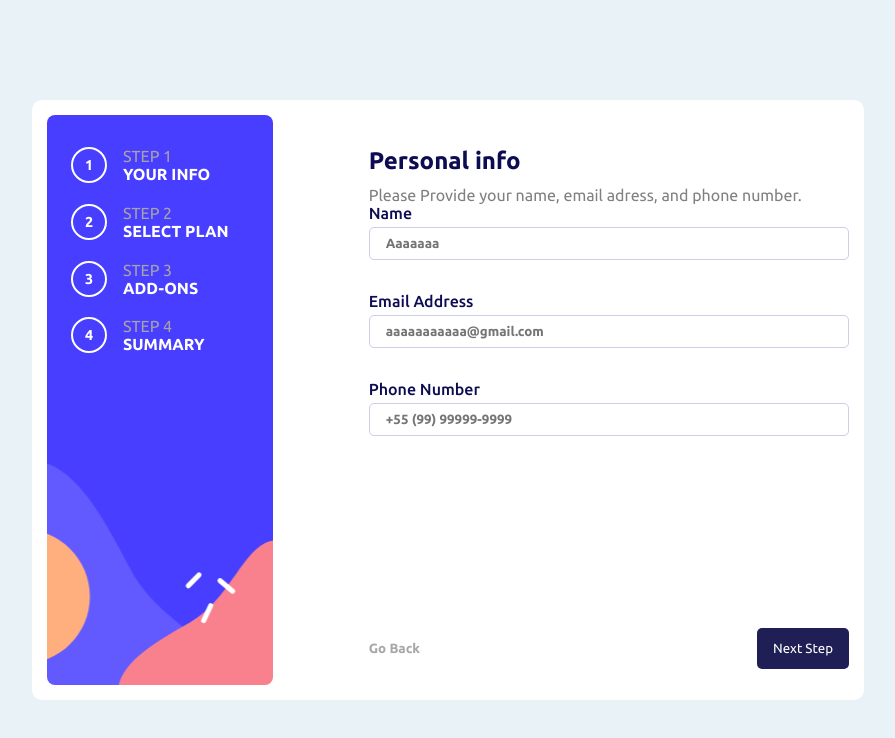
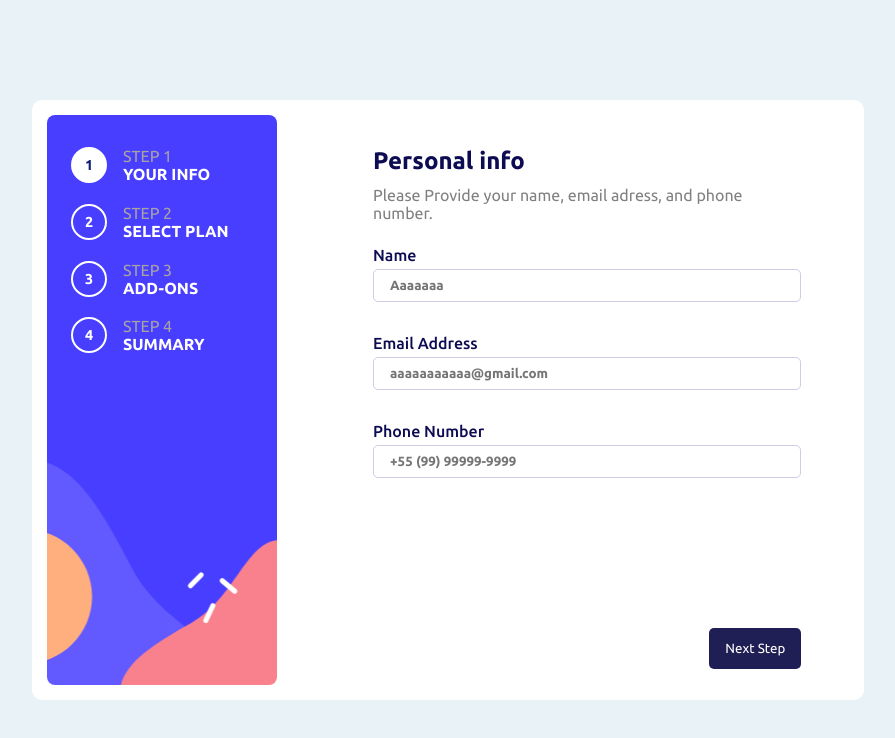
Before and after one commit to AbnnerB/multi-step-form, a React (Vite) app: page / in a window 1280 px wide. Shown: the top 738 px of the page, without its empty margins (192-1087 px from the left). Built offline with nearby package versions, Linux system fonts and the light colour scheme.

Commit message:
adicionando step de agradecimento

```diff
--- a/src/components/FatherComponent.jsx
+++ b/src/components/FatherComponent.jsx
@@ -1,3 +1,4 @@
+import { useEffect } from "react";
 import styled from "styled-components";
 import useStepContext from "../hook/useStepContext";
 
@@ -9,14 +10,15 @@ const FatherContainer = styled.section`
   justify-content: space-between;
   padding: 2rem 0 1rem 0;
 
-  /* .content {
-    margin-top: 2.5rem;
-  } */
+  .content {
+    width: 90%;
+    height: 100%;
+  }
 
   .barNavigation {
     display: flex;
     justify-content: space-between;
-    min-width: 80%;
+    width: 90%;
   }
 
   .barNavigation button:first-of-type {
@@ -58,10 +60,19 @@ export default function FatherComponent() {
     <FatherContainer>
       <div className="content">{contentInfoStepsArray[value]}</div>
 
-      <div className="barNavigation">
-        <button onClick={goBack}>Go Back</button>
-        <button onClick={nextStep}>Next Step</button>
-      </div>
+      {value !== contentInfoStepsArray.length - 1 && (
+        <div className="barNavigation">
+          <button
+            style={{ visibility: value === 0 ? "hidden" : "visible" }}
+            onClick={goBack}
+          >
+            Go Back
+          </button>
+          <button onClick={nextStep}>
+            {value !== 3 ? "Next Step" : "Confirm"}
+          </button>
+        </div>
+      )}
     </FatherContainer>
   );
 }
--- a/src/components/HeaderStepsInfo.jsx
+++ b/src/components/HeaderStepsInfo.jsx
@@ -5,7 +5,7 @@ const HeaderInfoSteps = styled.div`
     color: #0d0c53;
   }
   h4 {
-    margin-top: 0.7rem;
+    margin: 0.7rem 0 1.5rem 0;
     color: gray;
     font-weight: 400;
   }
--- a/src/components/SideBar.jsx
+++ b/src/components/SideBar.jsx
@@ -1,12 +1,14 @@
 import styled from "styled-components";
 
 import BgsideBar from "../assets/bg-sidebar-desktop.svg";
+import useStepContext from "../hook/useStepContext";
 
 const SideBarStyles = styled.section`
   background-image: url(${BgsideBar});
   background-size: cover;
   background-position: bottom center;
   padding-left: 1.5rem;
+  padding-right: 1rem;
   border-radius: 8px;
   width: 45%;
   max-width: 230px;
@@ -21,6 +23,7 @@ const SideBarStyles = styled.section`
 
   .sideBarInfoSteps {
     display: flex;
+    flex-wrap: wrap;
     gap: 1rem;
     cursor: pointer;
   }
@@ -37,6 +40,14 @@ const SideBarStyles = styled.section`
     font-weight: bold;
     font-size: 0.9rem;
   }
+
+  .backgroundFill {
+    background-color: white;
+    color: #0f1e75 !important;
+    font-weight: bold;
+    border-color: #0f1e75;
+  }
+
   .sideBarInfoSteps h4 {
     color: #a8a3a3;
     font-weight: 400;
@@ -47,32 +58,34 @@ const SideBarStyles = styled.section`
 `;
 
 export default function SideBar() {
+  const { value, setValue } = useStepContext();
+
   return (
     <SideBarStyles>
       <div className="containerInfoSideBarSteps">
         <div className="sideBarInfoSteps">
-          <span>1</span>
+          <span className={value === 0 ? "backgroundFill" : ""}>1</span>
           <div>
             <h4>STEP 1</h4>
             <h3>YOUR INFO</h3>
           </div>
         </div>
         <div className="sideBarInfoSteps">
-          <span>2</span>
+          <span className={value === 1 ? "backgroundFill" : ""}>2</span>
           <div>
             <h4>STEP 2</h4>
             <h3>SELECT PLAN</h3>
           </div>
         </div>
         <div className="sideBarInfoSteps">
-          <span>3</span>
+          <span className={value === 2 ? "backgroundFill" : ""}>3</span>
           <div>
             <h4>STEP 3</h4>
             <h3>ADD-ONS</h3>
           </div>
         </div>
         <div className="sideBarInfoSteps">
-          <span>4</span>
+          <span className={value === 3 ? "backgroundFill" : ""}>4</span>
           <div>
             <h4>STEP 4</h4>
             <h3>SUMMARY</h3>
--- a/src/components/StepFinish.jsx
+++ b/src/components/StepFinish.jsx
@@ -2,7 +2,6 @@ import styled from "styled-components";
 import HeaderStepsInfo from "./HeaderStepsInfo";
 
 const AllInfoAboutPlan = styled.div`
-  min-width: 80%;
   display: flex;
   flex-direction: column;
 
--- a/src/components/StepForm.jsx
+++ b/src/components/StepForm.jsx
@@ -30,11 +30,6 @@ const FormStyles = styled.form`
   }
 `;
 
-/*
-  title="Personal info"
-  subTitle="Please Provide your name, email adress, and phone number."
-*/
-
 export default function StepForm() {
   return (
     <>
@@ -46,15 +41,15 @@ export default function StepForm() {
       <FormStyles>
         <div className="formLabelAndInput">
           <label>Name</label>
-          <input placeholder="Aaaaaaa" type="text" />
+          <input placeholder="Aaaaaaa" type="text" required />
         </div>
         <div className="formLabelAndInput">
           <label>Email Address</label>
-          <input placeholder="aaaaaaaaaaa@gmail.com" type="email" />
+          <input placeholder="aaaaaaaaaaa@gmail.com" type="email" required />
         </div>
         <div className="formLabelAndInput">
           <label>Phone Number</label>
-          <input placeholder="+55 (99) 99999-9999" type="tel" />
+          <input placeholder="+55 (99) 99999-9999" type="tel" required />
         </div>
       </FormStyles>
     </>
--- a/src/components/StepServices.jsx
+++ b/src/components/StepServices.jsx
@@ -37,7 +37,6 @@ export default function StepServices() {
 }
 
 const ContainerService = styled.button`
-  width: 80%;
   background-color: transparent;
   border: 1px solid #b0aaff;
   border-radius: 8px;
@@ -45,6 +44,7 @@ const ContainerService = styled.button`
   justify-content: space-between;
   align-items: center;
   gap: 2rem;
+  cursor: auto;
   padding: 1rem;
 
   .serviceCheckAndInfo {
@@ -66,6 +66,9 @@ const ContainerService = styled.button`
     color: #9691e2;
     font-weight: bold;
   }
+  input {
+    cursor: pointer;
+  }
 `;
 
 function Service({ titService, detailsService, valueService }) {
--- /dev/null
+++ b/src/components/StepThanks.jsx
@@ -0,0 +1,36 @@
+import styled from "styled-components";
+import ImgThankYou from "../assets/icon-thank-you.svg";
+
+const ThanksStep = styled.div`
+  height: 100%;
+  width: 100%;
+  text-align: center;
+  display: flex;
+  flex-direction: column;
+  justify-content: center;
+  align-items: center;
+  gap: 1.3rem;
+
+  h2 {
+    color: #151572;
+  }
+
+  p {
+    color: gray;
+    line-height: 22px;
+  }
+`;
+
+export default function StepThanks() {
+  return (
+    <ThanksStep>
+      <img src={ImgThankYou} alt="imgThanks" />
+      <h2>Thank you!</h2>
+      <p>
+        Thanks for confirming your subscription! We hope you have fun using our
+        platform. If you ever need support, please feel free to email us at
+        support@suportLorem.com
+      </p>
+    </ThanksStep>
+  );
+}
--- a/src/context/StepProvider.jsx
+++ b/src/context/StepProvider.jsx
@@ -5,6 +5,7 @@ import StepFinish from "../components/StepFinish";
 import StepForm from "../components/StepForm";
 import StepYourPlan from "../components/StepYourPlan";
 import StepServices from "../components/StepServices";
+import StepThanks from "../components/StepThanks";
 
 export default function StepProvider({ children }) {
   const [value, setValue] = useState(0);
@@ -14,6 +15,7 @@ export default function StepProvider({ children }) {
     <StepYourPlan />,
     <StepServices />,
     <StepFinish />,
+    <StepThanks />,
   ];
 
   return (
```
